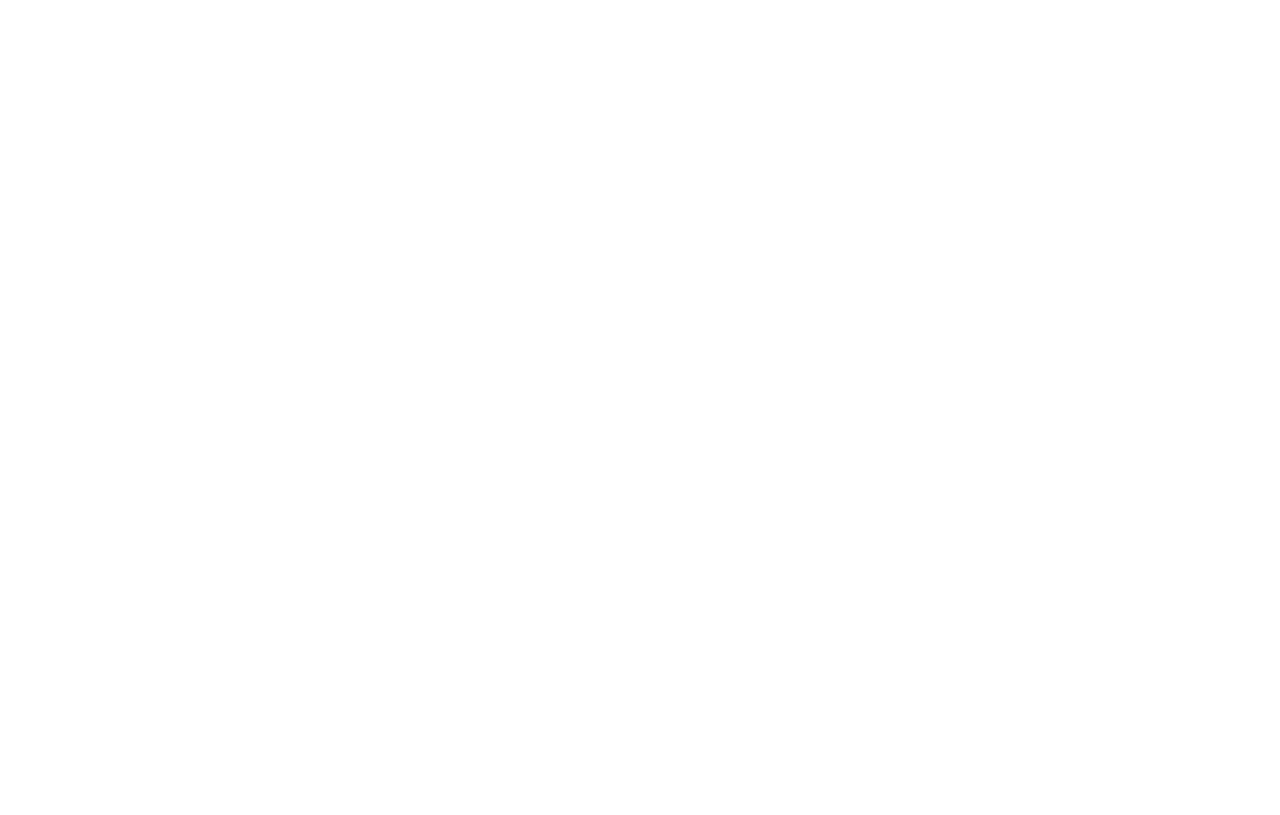
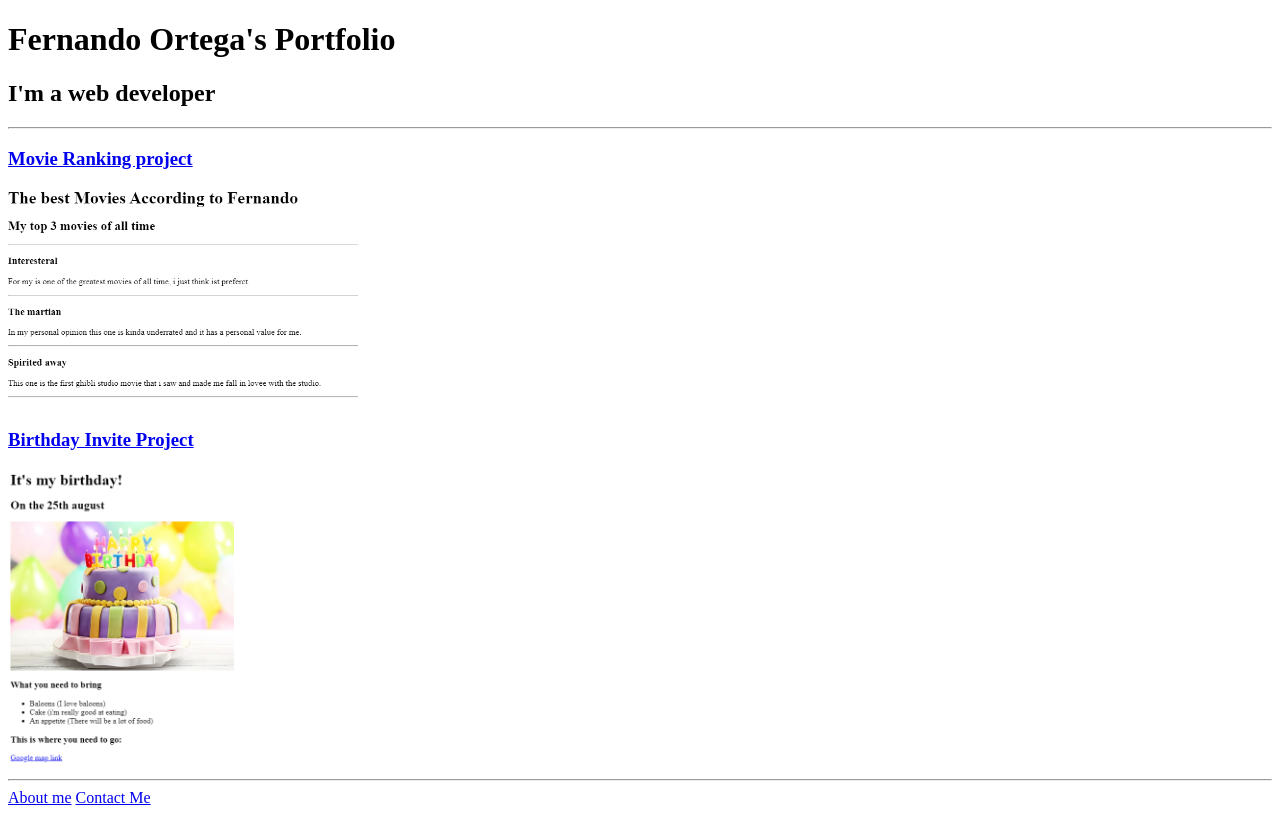
Before and after one commit to Fulgri/Html-portfolio, a plain HTML site: page index.html in a window 1280 px wide. Drawn offline with Linux system fonts and the light colour scheme.

Commit message:
Add files via upload

```diff
--- a/index.html
+++ b/index.html
@@ -1,15 +1,16 @@
-<!-- TODO 1: Create the HTML Boilerplate -->
-
-<!-- TODO 2: Add Your previous projects' HTML into the public folder -->
-
-<!-- TODO 3: Take screenshots of your project previews and add the images to the images folder -->
-
-<!-- TODO 4: Add titles/subtitles etc. -->
-
-<!-- TODO 5: Add a link to the project pages -->
-
-<!-- TODO 6: Add images to show the project previews
-HINT for TODO 6: You can use the height attribute set to 200 to make the image smaller:
-https://developer.mozilla.org/en-US/docs/Web/HTML/Element/img#attr-height -->
-
-<!-- TODO 7: Add the Contact Me and About Me page links -->
+ <!DOCTYPE html>
+ <html lang="en">
+ <head>
+    <meta charset="UTF-8">
+    <title>Fernando Portfolio</title>
+ </head>
+ <body>
+    <h1>Fernando Ortega's Portfolio</h1>
+    <h2>I'm a web developer</h2> <hr>
+    <h3><a href="./public/movie-ranking.html">Movie Ranking project</a></h3>
+    <img src="./assets/images/top movies.png" alt="Movie rankings" width="350"></a>
+    <h3><a href="./public/birthday-invite.html">Birthday Invite Project</a></h3>
+    <img src="./assets/images/bday invitation.png" alt="bday invite!" width="250"></a><hr>
+    <a href="./public/about.html">About me</a>   <a href="./public/contact.html">Contact Me</a>
+ </body>
+ </html>
```
